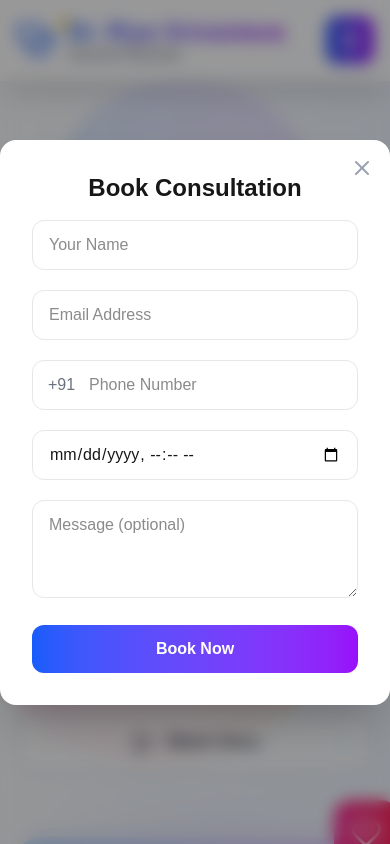
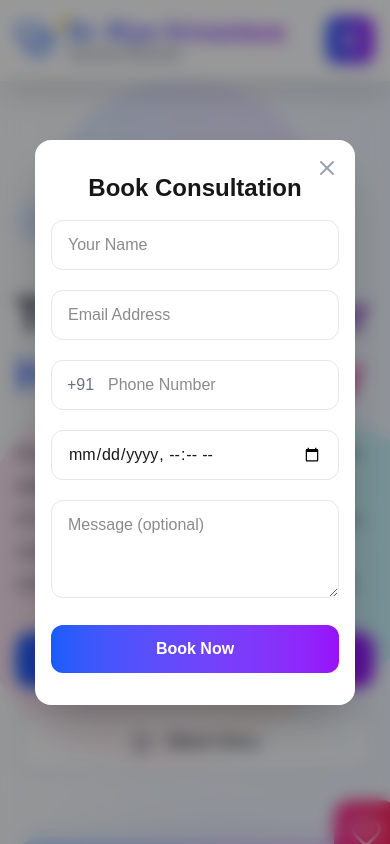
Before and after one commit to yashsrivastava16/healthcare, a Next.js app: page / in a window 390 px wide. Both pictures are taken after a click on the button "Book Consultation". Shown: the top 844 px of the page. Built offline with nearby package versions, Linux system fonts and the light colour scheme.

Commit message:
Update modal styling for improved responsiveness and padding

```diff
--- a/src/app/page.tsx
+++ b/src/app/page.tsx
@@ -197,7 +197,7 @@ export default function DoctorLandingPage() {
       {/* Modal for Book Consultation */}
       {isModalOpen && (
         <div className="fixed inset-0 z-[100] flex items-center justify-center bg-black/40 backdrop-blur-sm">
-          <div className="bg-white rounded-2xl shadow-2xl max-w-md w-full p-8 relative animate-fade-in">
+          <div className="bg-white rounded-2xl shadow-2xl max-w-xs sm:max-w-md w-full px-4 sm:px-8 py-8 relative animate-fade-in">
             <button
               className="absolute top-4 right-4 text-gray-400 hover:text-blue-600"
               onClick={closeModal}
```
